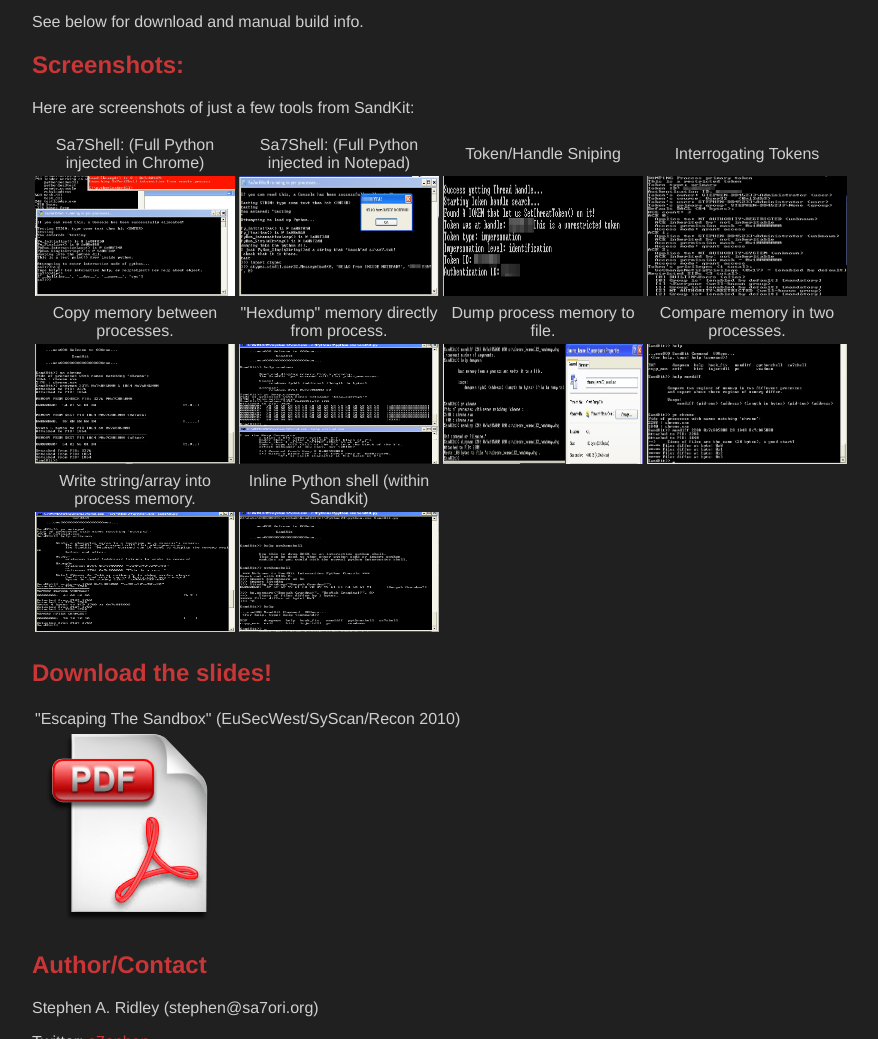
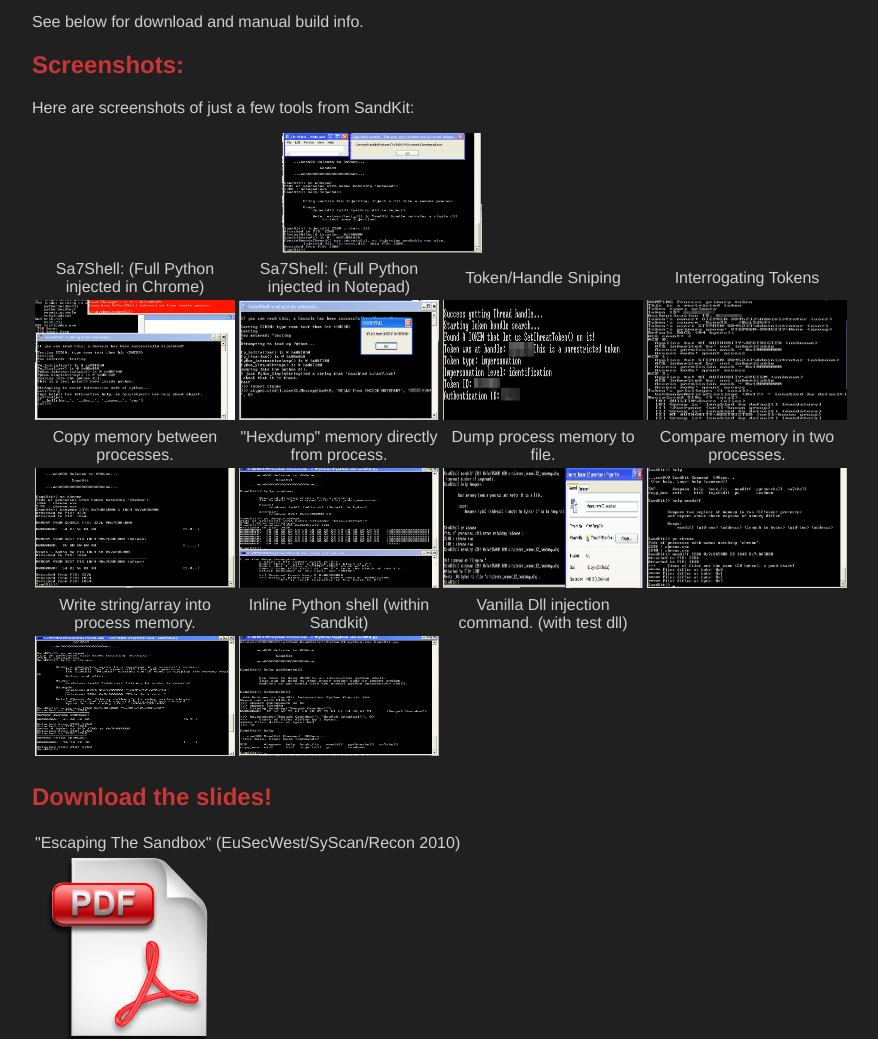
Before and after one commit to s7ephen/SandKit, a plain HTML site: page index.html in a window 1280 px wide. Shown: the part 824-1863 px from the top of the page, without its empty margins (258-1136 px from the left). Drawn offline with Linux system fonts and the light colour scheme.

Commit message:
New dll injection screenshot

```diff
--- a/index.html
+++ b/index.html
@@ -117,12 +117,14 @@ has it statically coded. You can use a diff version of you recompile the tools.)
       <tr>
         <td align="center">Write string/array into process memory.</td>
         <td align="center">Inline Python shell (within Sandkit)</td>
+        <td align="center">Vanilla Dll injection command. (with test dll)</td>
       </tr>
       <tr>
         <td valign="top">
           <a href="img/screenshots/writemem_example.jpg"><img src="img/screenshots/writemem_example.jpg" width="200" height="120" alt="Writemem"/></a></td>
         <td valign="top">
           <a href="img/screenshots/pythonshell_example.jpg"><img src="img/screenshots/pythonshell_example.jpg" width="200" height="120" alt="Python Shell within Sandkit"/></a></td>
+          <a href="img/screenshots/dllinjection_example.jpg"><img src="img/screenshots/dllinjection_example.jpg" width="200" height="120" alt="Vanilla Dll Injection"/></a></td>
       </tr>
     </table>
     </div>
```
Also changed, not shown: img/screenshots/dllinjection_example.jpg (added).
